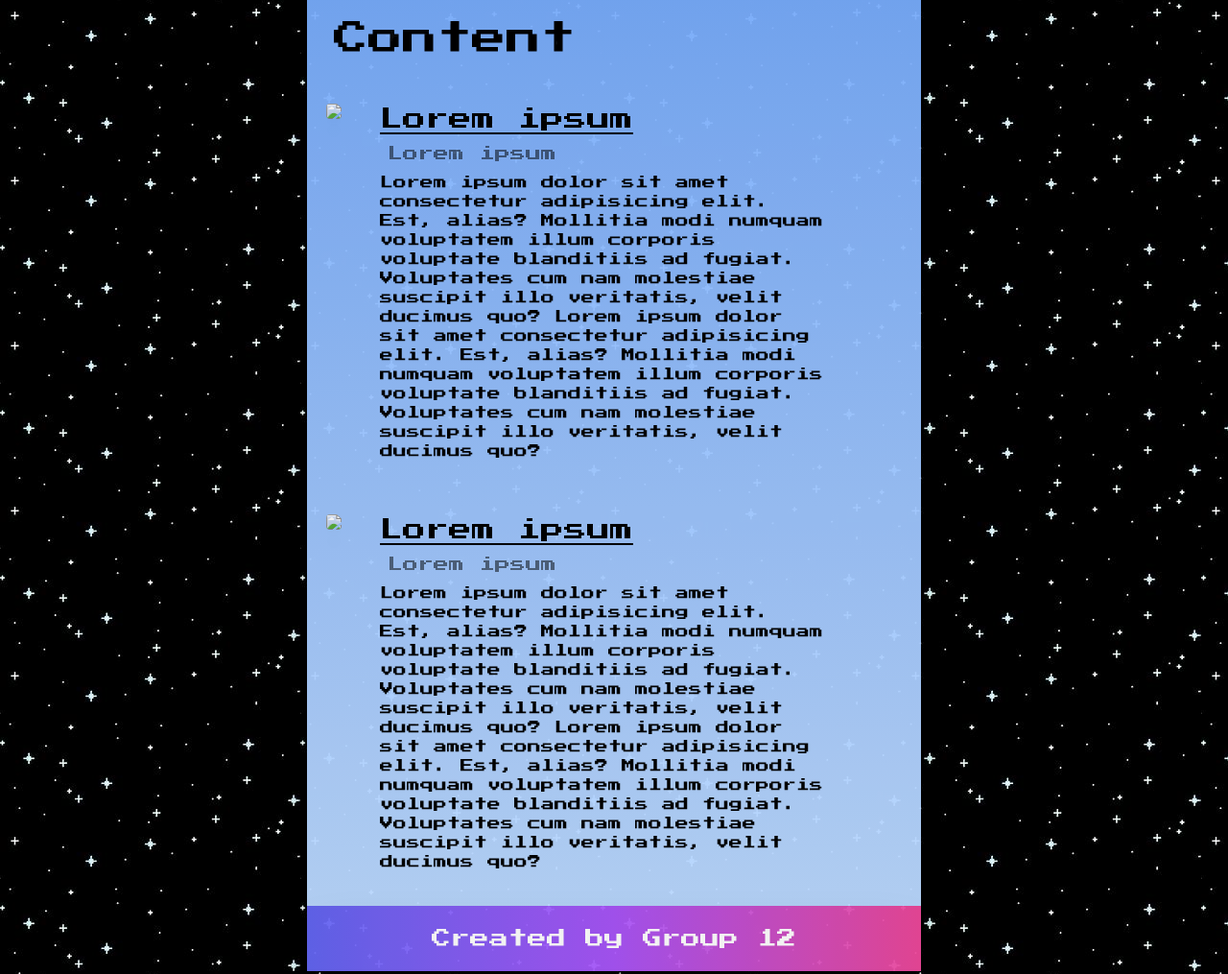
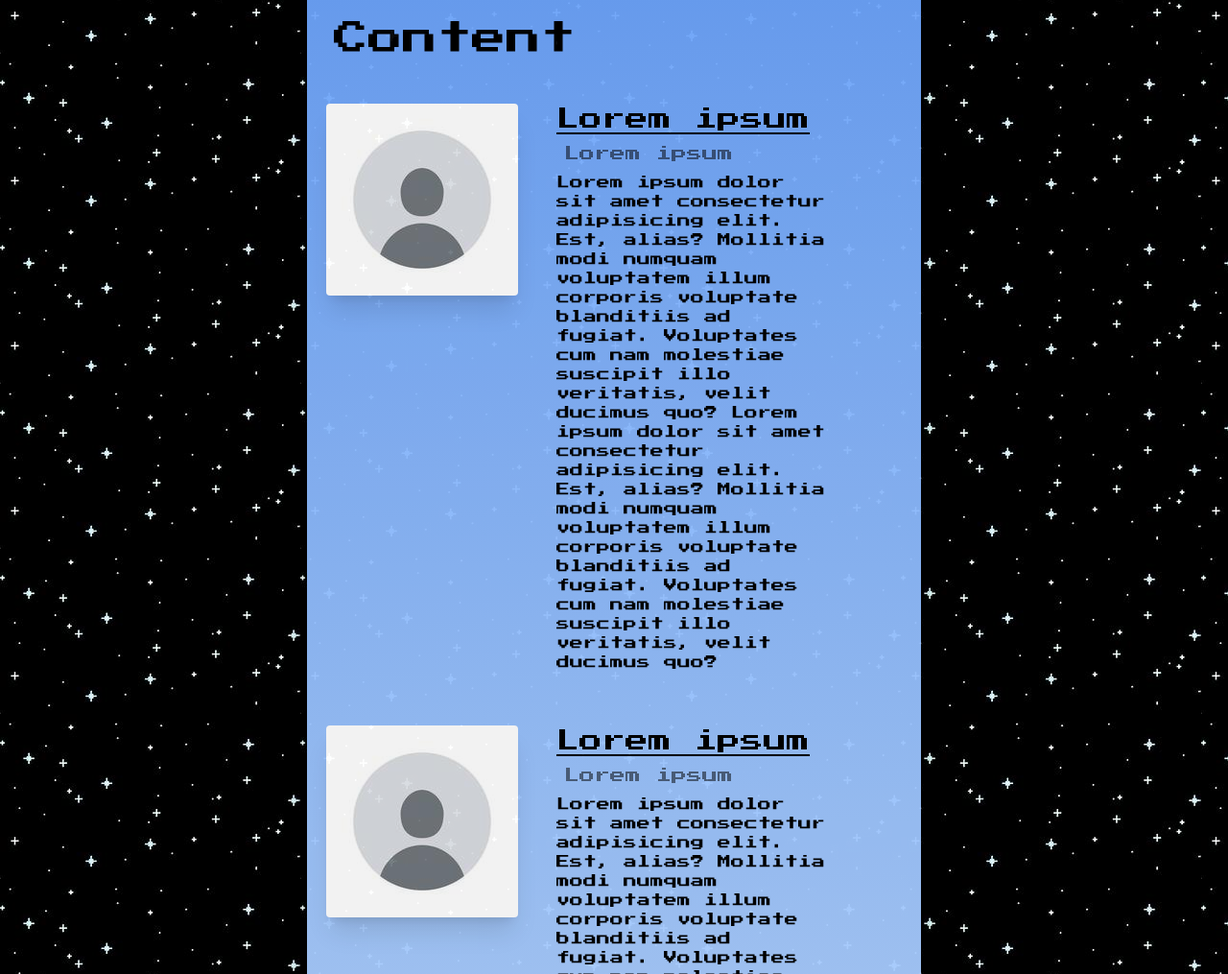
Before and after one commit to alexbrenes999/project1, a plain HTML site: page game-info.html in a window 1280 px wide. Shown: the part 976-1991 px from the top of the page at 96% size. Drawn offline with nearby package versions, Linux system fonts and the light colour scheme; files that its build step writes are made by us from their sources; files whose address does not match are found by name.

Commit message:
have to to pull

```diff
--- a/game-info.html
+++ b/game-info.html
@@ -6,7 +6,7 @@
     <meta name="viewport" content="width=device-width, initial-scale=1.0">
     <link rel="preconnect" href="https://fonts.googleapis.com"><link rel="preconnect" href="https://fonts.gstatic.com" crossorigin><link href="https://fonts.googleapis.com/css2?family=Press+Start+2P&display=swap" rel="stylesheet">
     <script src="https://cdn.tailwindcss.com"></script>
-    <link rel="stylesheet" href="../css/game-info.css">
+    <link rel="stylesheet" href="./assets/css/game-info.css">
     <title>Indie Spotlight</title>
 </head>
 <body>
@@ -33,7 +33,7 @@
         <div class="flex">
             <!-- Cover Art -->
             <div>
-                <img id="coverArt" class="rounded pl-8 shadow-xl" src="../images/default.jpg">
+                <img id="coverArt" class="rounded pl-8 shadow-xl" src="./assets/images/default.jpg">
             </div>
             <!-- Info -->
             <div>
@@ -64,7 +64,7 @@
             <!-- Content #1 -->
             <div class="p-5 mb-4">
                 <!-- Thumbnail -->
-                <img id="thumbnail" class="float-left rounded shadow-xl" src="../images/default.jpg">
+                <img id="thumbnail" class="float-left rounded shadow-xl" src="./assets/images/default.jpg">
                 <!-- Content Info  -->
                 <ul class="flex flex-col pl-10">
                     <!-- YouTube Video Title -->
@@ -82,7 +82,7 @@
             <!-- Content #1 -->
             <div class="p-5 mb-4">
                 <!-- Thumbnail -->
-                <img id="thumbnail" class="float-left rounded shadow-xl" src="../images/default.jpg">
+                <img id="thumbnail" class="float-left rounded shadow-xl" src="./assets/images/default.jpg">
                 <!-- Content Info  -->
                 <ul class="flex flex-col pl-10">
                     <!-- YouTube Video Title -->
```
Also changed, not shown: index.html (+1 -1 lines).
